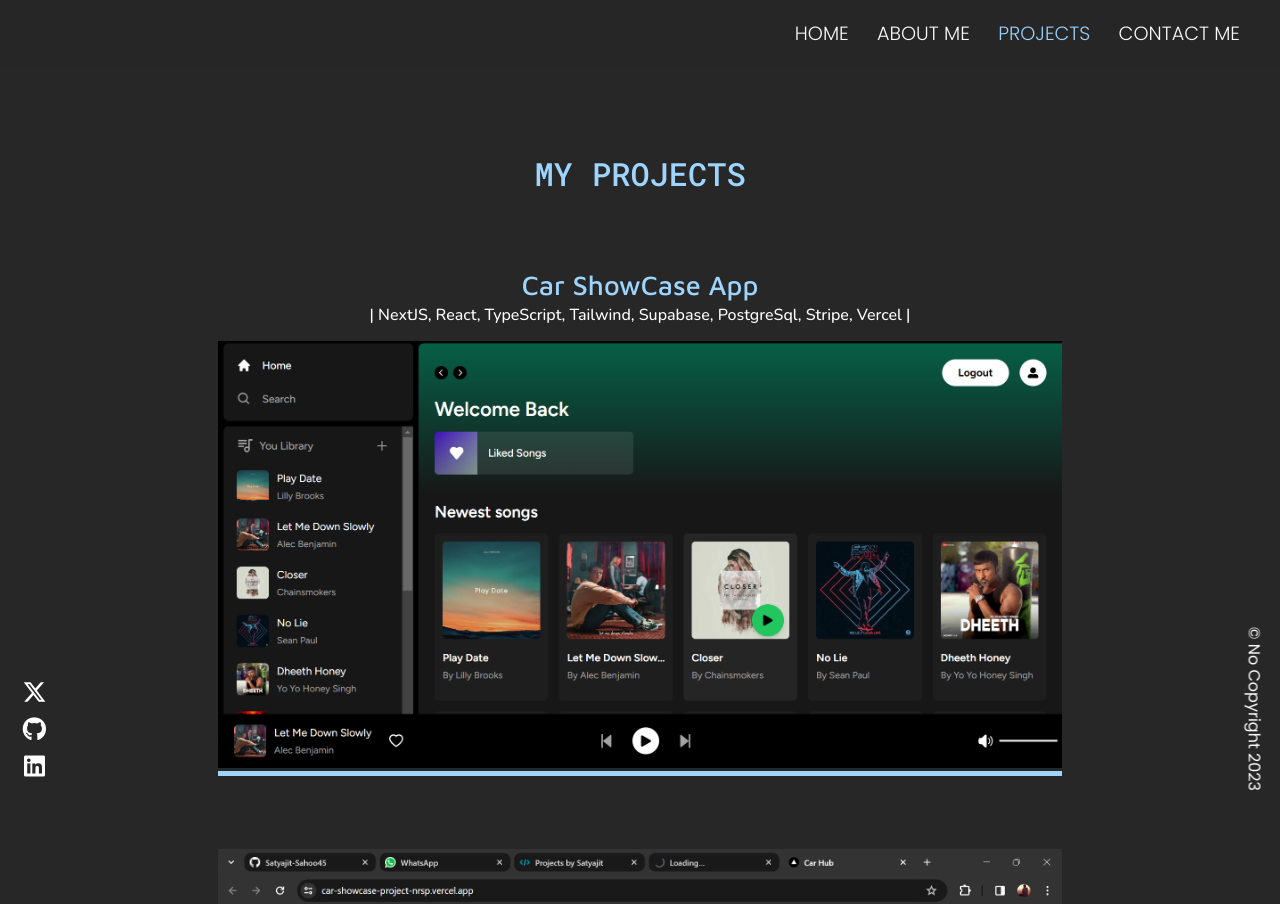
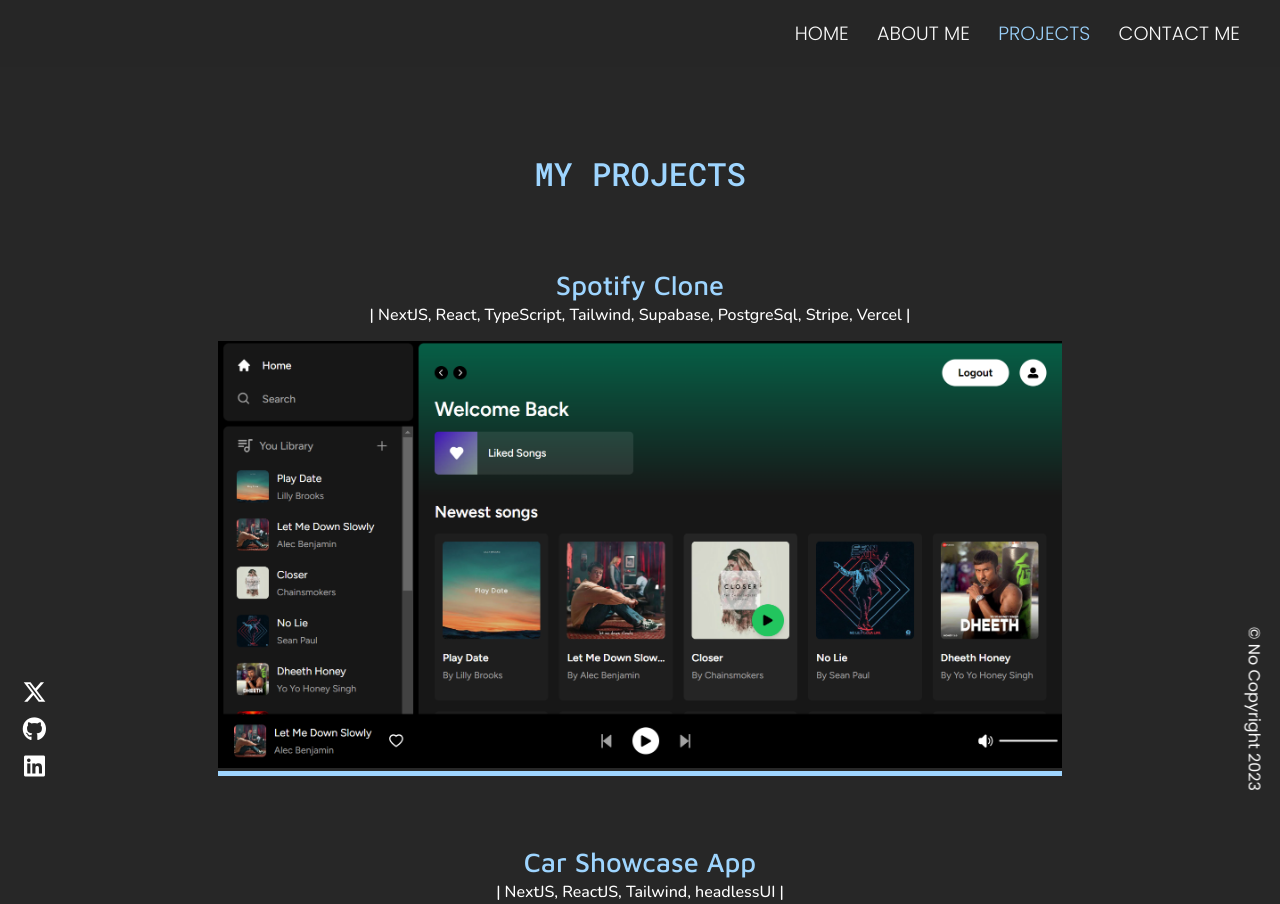
Before and after one commit to Satyajit-Sahoo45/my-portfolio, a plain HTML site: page projects.html in a window 1280 px wide. Shown: the top 904 px of the page. Drawn offline with nearby package versions, Linux system fonts and the light colour scheme.

Commit message:
project section modified

```diff
--- a/projects.html
+++ b/projects.html
@@ -66,7 +66,7 @@
 
         <div class="projects__items">
           <h3 class="projects__name">
-            Car ShowCase App
+            Spotify Clone
             <span class="projects__details"
               >| NextJS, React, TypeScript, Tailwind, Supabase, PostgreSql,
               Stripe, Vercel |</span
@@ -93,6 +93,12 @@
           </div>
 
           <div class="projects__items__item">
+            <h3 class="projects__name">
+              Car Showcase App
+              <span class="projects__details"
+                >| NextJS, ReactJS, Tailwind, headlessUI |</span
+              >
+            </h3>
             <img src="./img/carshowcase.png" alt="My Project" />
             <div class="projects__btns">
               <a
```
